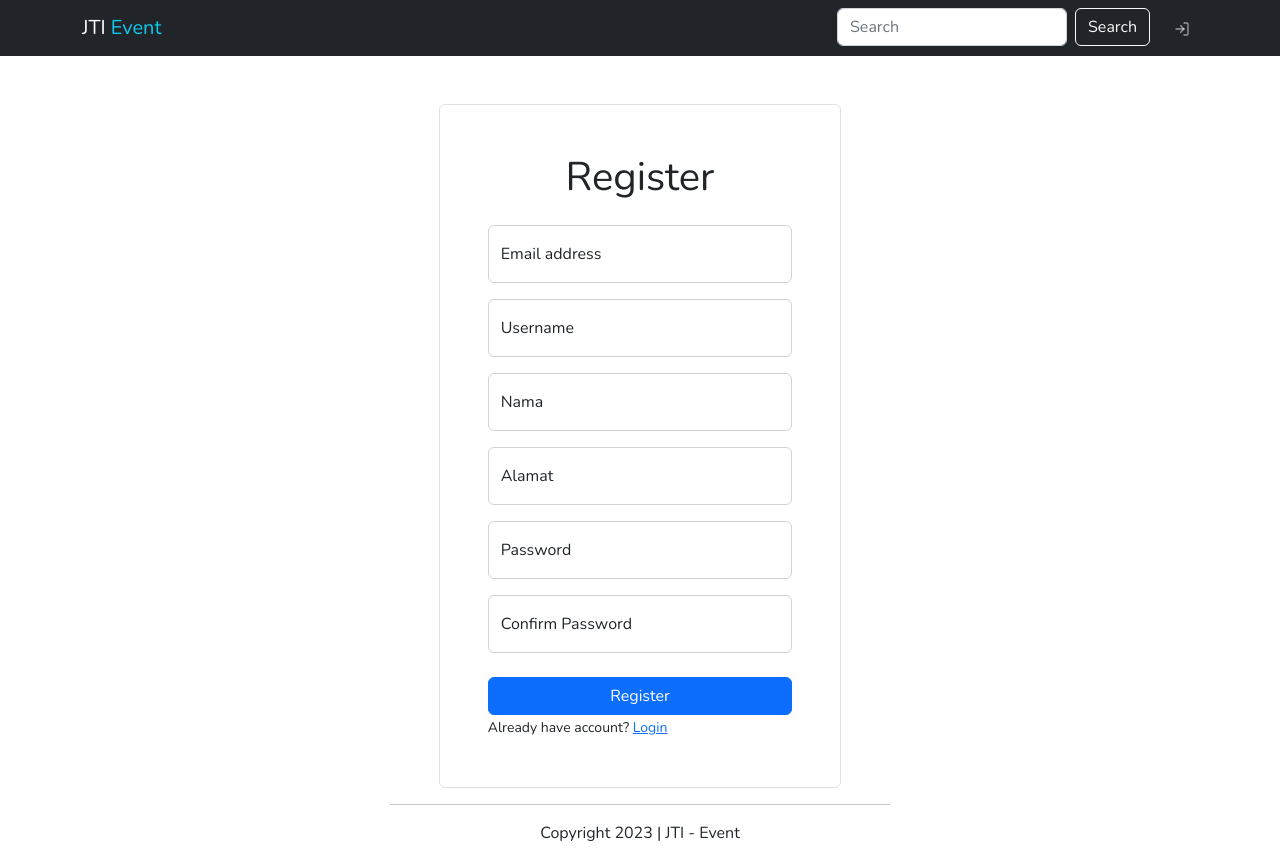
After one commit to zm-ibrahim/JTI-Event, a PHP site: page /register.php in a window 1280 px wide. The commit adds this page. Run offline with PHP 8.4, Linux system fonts and the light colour scheme; tables that the repository leaves empty or names only in its code hold one stand-in row (values such as "Sample post").

Commit message:
add auth and more index
add auth process, index for event, and base view (not tested)

```diff
--- /dev/null
+++ b/connect.php
@@ -0,0 +1,7 @@
+<?php
+$namaHost = "localhost";
+$username = "root";
+$password = "";
+$database = "jtevent";
+
+$connect = mysqli_connect($namaHost, $username, $password, $database);
--- /dev/null
+++ b/css/style.css
@@ -0,0 +1,47 @@
+/* @import url('https://fonts.googleapis.com/css2?family=Montserrat&display=swap'); */
+@import url('https://fonts.googleapis.com/css2?family=Nunito&display=swap');
+
+* {
+    /* font-family: 'Montserrat', sans-serif; */
+    font-family: 'Nunito', sans-serif;
+}
+
+.admin {
+    background: #212529;
+    color: white;
+    border: solid 0px;
+    border-radius: 5px;
+    padding-left: 8px;
+    padding-right: 8px;
+}
+
+.feather {
+    width: 16px;
+    height: 16px;
+}
+
+.card-img-top {
+    margin: auto;
+    max-width: 400px;
+}
+
+main {
+    min-height: calc(100vh - 73px - 56px - 56px);
+}
+
+footer hr {
+    width: 500px;
+}
+
+.card_hover {
+    transition: 0.3s;
+    overflow: hidden;
+}
+
+.bg_green {
+    background-color: rgb(189, 189, 189);
+}
+
+.card_hover:hover {
+    transform: translate(-2px, -2px);
+}
--- /dev/null
+++ b/register.php
@@ -0,0 +1,58 @@
+<?php
+include 'templates/header.php';
+?>
+<script>
+    function check(data) {
+        let confirm = document.getElementById("password-valid").classList;
+        let actual = document.getElementById("password").value;
+        let button = document.getElementById('button');
+        if (data !== actual) {
+            button.style.display = "none";
+            // button.setAttribute("disabled");
+            confirm.add('is-invalid');
+            document.getElementById("invalid").innerHTML = 'Password does not match !';
+        } else {
+            button.style.display = "block";
+            // button.removeAttribute("disabled");
+            confirm.remove('is-invalid');
+            document.getElementById("invalid").innerHTML = '';
+        }
+    }
+</script>
+
+<main class="container mt-5 col-lg-4">
+    <div class="border rounded p-5">
+        <h1 class="text-center mb-4">Register</h1>
+        <form action="process/register.php" method="post">
+            <div class="form-floating mb-3">
+                <input name="email" type="email" class="form-control" placeholder="name@example.com" required>
+                <label for="email">Email address</label>
+            </div>
+            <div class="form-floating mb-3">
+                <input name="username" type="text" class="form-control" placeholder="Username" required>
+                <label for="username">Username</label>
+            </div>
+            <div class="form-floating mb-3">
+                <input name="name" type="text" class="form-control" placeholder="Name" required>
+                <label for="name">Nama</label>
+            </div>
+            <div class="form-floating mb-3">
+                <input name="alamat" type="text" class="form-control" placeholder="Alamat" required>
+                <label for="alamat">Alamat</label>
+            </div>
+            <div class="form-floating mb-3">
+                <input id="password" name="password" type="password" class="form-control" placeholder="Password" required>
+                <label for="password">Password</label>
+            </div>
+            <div class="form-floating">
+                <input id="password-valid" name="confirm-password" type="password" class="form-control" placeholder="Confirm Password" onkeyup="check(this.value)">
+                <label for="confirm-password">Confirm Password</label>
+                <div id="invalid" class="invalid-feedback"></div>
+            </div>
+            <button name="register" id="button" class="mt-4 btn btn-primary w-100" type="submit">Register</button>
+            <small>Already have account? <a href="login.php">Login</a></small>
+        </form>
+    </div>
+</main>
+
+<?php include 'templates/footer.php' ?>
--- /dev/null
+++ b/templates/footer.php
@@ -0,0 +1,12 @@
+<footer class="text-center d-flex flex-column justify-content-center">
+    <hr class="align-self-center">
+    <p>Copyright 2023 | JTI - Event</p>
+</footer>
+<script>
+    feather.replace()
+</script>
+<script src="https://cdn.jsdelivr.net/npm/@popperjs/core@2.11.6/dist/umd/popper.min.js" integrity="sha384-oBqDVmMz9ATKxIep9tiCxS/Z9fNfEXiDAYTujMAeBAsjFuCZSmKbSSUnQlmh/jp3" crossorigin="anonymous"></script>
+<script src="https://cdn.jsdelivr.net/npm/bootstrap@5.2.2/dist/js/bootstrap.min.js" integrity="sha384-IDwe1+LCz02ROU9k972gdyvl+AESN10+x7tBKgc9I5HFtuNz0wWnPclzo6p9vxnk" crossorigin="anonymous"></script>
+</body>
+
+</html>
--- /dev/null
+++ b/templates/header.php
@@ -0,0 +1,110 @@
+<?php
+// Session Check
+session_start();
+include 'connect.php';
+$cek = 0;
+if (isset($_SESSION['username'])) {
+    $username = $_SESSION['username'];
+    $role = $_SESSION['role'];
+    $cek = 1;
+    $id = $_SESSION['user_id'];
+}
+
+?>
+<!DOCTYPE html>
+<html lang="en">
+
+<head>
+    <meta charset="UTF-8">
+    <meta http-equiv="X-UA-Compatible" content="IE=edge">
+    <meta name="viewport" content="width=device-width, initial-scale=1.0">
+    <?php
+    if (isset($_GET['kid'])) {
+        $kid = $_GET['kid'];
+        $title = mysqli_query($connect, "SELECT nama FROM kegiatan WHERE id=$kid");
+        $title = $title->fetch_assoc();
+    ?>
+        <title><?= $title['title'] ?> | JTI Event</title>
+    <?php
+    } else {
+    ?>
+        <title>Home | JTI Event</title>
+    <?php
+    }
+    ?>
+    <link href="https://cdn.jsdelivr.net/npm/bootstrap@5.2.2/dist/css/bootstrap.min.css" rel="stylesheet" integrity="sha384-Zenh87qX5JnK2Jl0vWa8Ck2rdkQ2Bzep5IDxbcnCeuOxjzrPF/et3URy9Bv1WTRi" crossorigin="anonymous">
+    <script src="https://unpkg.com/feather-icons"></script>
+    <script src="https://ajax.googleapis.com/ajax/libs/jquery/3.6.1/jquery.min.js"></script>
+    <link rel="stylesheet" href="css/style.css?v=<?= time() ?>">
+</head>
+
+<body>
+    <nav class="navbar navbar-dark navbar-expand-lg bg-dark sticky-top">
+        <div class="container">
+            <a class="navbar-brand" href="index.php">JTI <span class="text-info">Event</span></a>
+            <button class="navbar-toggler" type="button" data-bs-toggle="offcanvas" data-bs-target="#offcanvasNavbar" aria-controls="offcanvasNavbar">
+                <span class="navbar-toggler-icon"></span>
+            </button>
+            <div class="offcanvas offcanvas-end text-bg-dark" tabindex="-1" id="offcanvasNavbar" aria-labelledby="offcanvasNavbarLabel">
+                <div class="offcanvas-header">
+                    <h5 class="offcanvas-title" id="offcanvasNavbarLabel">Menu</h5>
+                    <button type="button" class="btn-close btn-close-white" data-bs-dismiss="offcanvas" aria-label="Close"></button>
+                </div>
+                <div class="offcanvas-body">
+
+                    <ul class="navbar-nav me-auto mb-2 mb-lg-0">
+                        <!-- <li class="nav-item">
+                            <a class="nav-link <?= str_contains($_SERVER['SCRIPT_NAME'], 'index.php') ? 'active' : '' ?>" aria-current="page" href="index.php">Home</a>
+                        </li>
+                        <li class="nav-item">
+                            <a class="nav-link <?= str_contains($_SERVER['SCRIPT_NAME'], 'categories.php') ? 'active' : '' ?>" href="categories.php">Categories</a>
+                        </li> -->
+                    </ul>
+                    <ul class="navbar-nav ms-auto mb-2 mb-lg-0">
+                        <li class="nav-item me-lg-3">
+                            <form class="d-flex" role="search" action="index.php" method="GET">
+                                <?php
+                                if (isset($_GET['c_id']) && isset($_GET['c_name'])) {
+                                ?>
+                                    <input type="hidden" name="c_id" value="<?= $_GET['c_id'] ?>">
+                                    <input type="hidden" name="c_name" value="<?= $_GET['c_name'] ?>">
+                                <?php
+                                }
+                                ?>
+                                <input class="form-control me-2" type="search" placeholder="Search" name="s" aria-label="Search">
+                                <button class="btn btn-outline-light" type="submit">Search</button>
+                            </form>
+                        </li>
+                        <?php
+                        if ($cek != 1) {
+                        ?>
+                            <li class="nav-item">
+                                <a class="nav-link" href="login.php" name="login">
+                                    <i data-feather="log-in"></i>
+                                    <span class="d-lg-none">Login</span>
+                                </a>
+                            </li>
+                        <?php
+                        } else {
+                        ?>
+                            <li class="nav-item">
+                                <a class="nav-link" href="dashboard/index.php" name="dashboard">
+                                    <i data-feather="user"></i>
+                                    <span class="d-lg-none">Dashboard</span>
+                                </a>
+                            </li>
+                            <li class="nav-item">
+                                <a class="nav-link" href="process/logout.php" name="logout">
+                                    <i data-feather="log-out"></i>
+                                    <span class="d-lg-none">Log-out</span>
+                                </a>
+                            </li>
+                        <?php
+                        }
+                        ?>
+
+                    </ul>
+                </div>
+            </div>
+        </div>
+    </nav>
```
Also changed, not shown: aaindex.php (deleted, +0 -48 lines), index.php (+13 -0 lines), list.php (added, +100 -0 lines), login.php (added, +36 -0 lines), process/comment.php (added, +19 -0 lines), process/delcomment.php (added, +16 -0 lines), process/login.php (added, +37 -0 lines), process/logout.php (added, +8 -0 lines), process/register.php (added, +29 -0 lines), view.php (added, +29 -0 lines).
